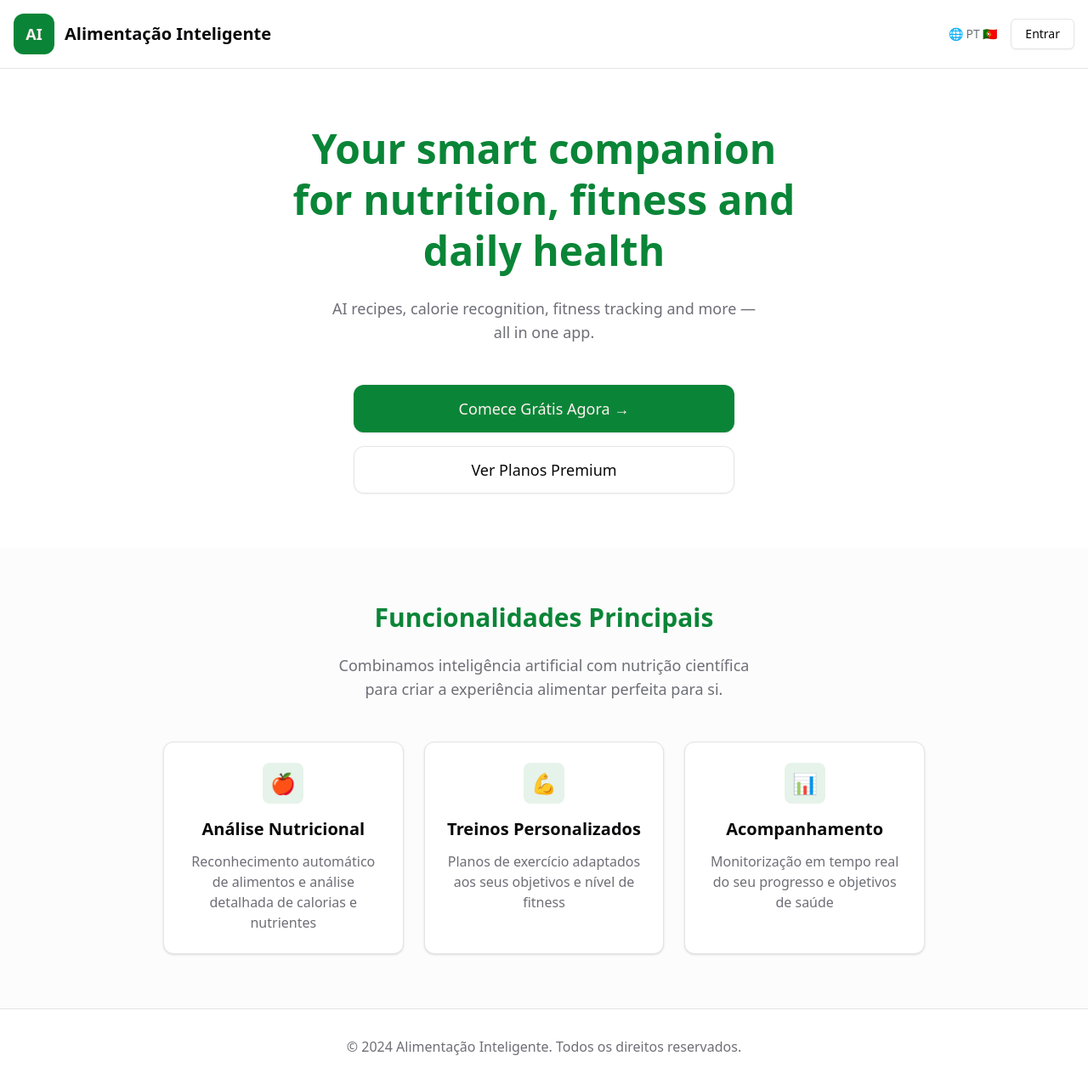
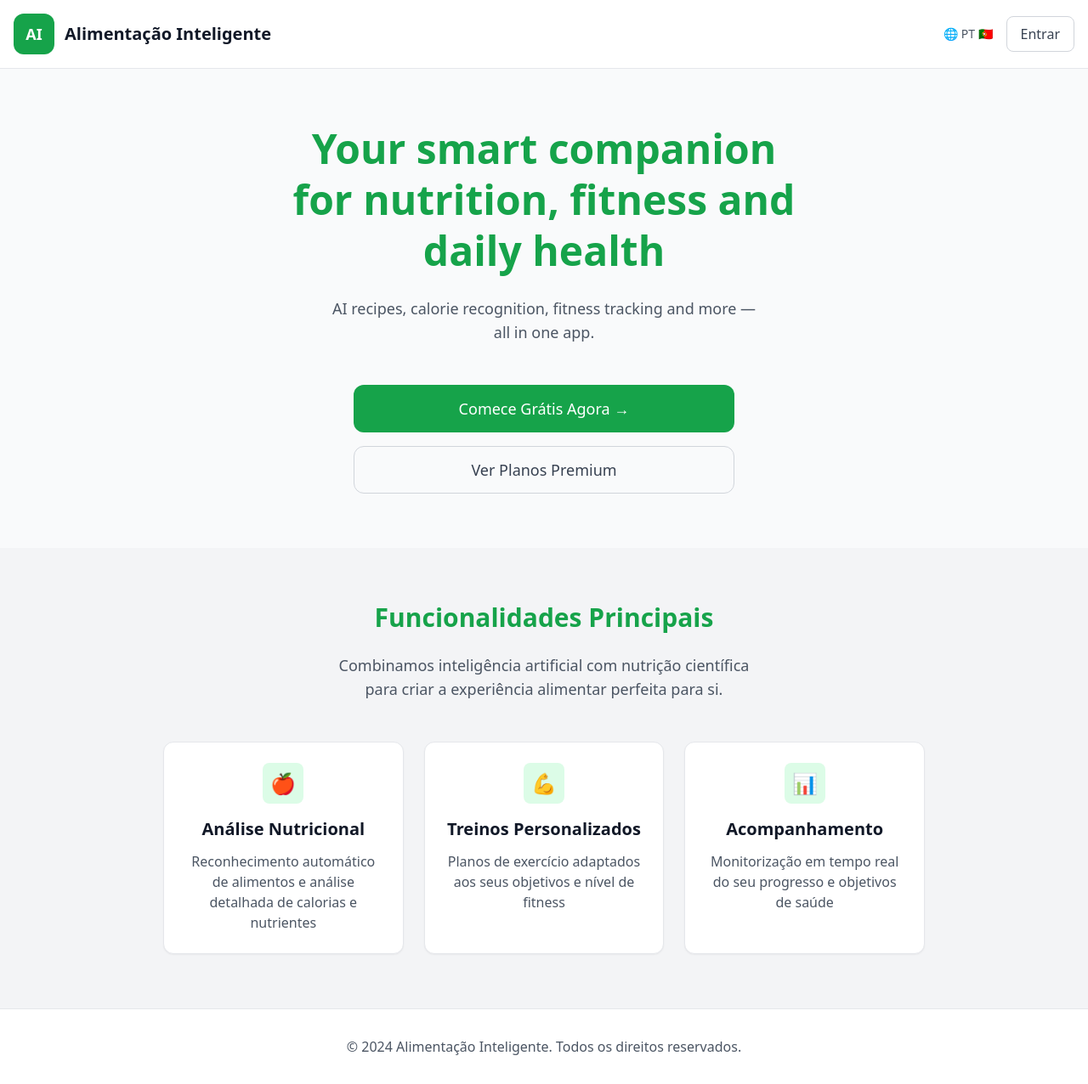
Before and after one commit to alimentacao-creador/alimentacao-inteligente-app, a React (Vite) app: page / in a window 1280 px wide. Shown: the whole page at 85% size. Built offline with nearby package versions, Linux system fonts and the light colour scheme.

Commit message:
Fix landing page styling

```diff
--- a/src/pages/LandingPage.tsx
+++ b/src/pages/LandingPage.tsx
@@ -1,38 +1,35 @@
 import React from 'react';
-import { Button } from '@/components/ui/button';
-import { Card } from '@/components/ui/card';
 import { useNavigate } from 'react-router-dom';
 
 const LandingPage = () => {
   const navigate = useNavigate();
 
   return (
-    <div className="min-h-screen bg-background">
+    <div className="min-h-screen bg-gray-50">
       {/* Header */}
-      <header className="flex items-center justify-between p-4 border-b border-border">
+      <header className="flex items-center justify-between p-4 bg-white border-b border-gray-200">
         <div className="flex items-center gap-3">
-          <div className="w-12 h-12 bg-primary rounded-xl flex items-center justify-center">
-            <span className="text-primary-foreground font-bold text-lg">AI</span>
+          <div className="w-12 h-12 bg-green-600 rounded-xl flex items-center justify-center">
+            <span className="text-white font-bold text-lg">AI</span>
           </div>
-          <h1 className="text-xl font-semibold text-foreground">Alimentação Inteligente</h1>
+          <h1 className="text-xl font-semibold text-gray-900">Alimentação Inteligente</h1>
         </div>
         <div className="flex items-center gap-4">
           <div className="flex items-center gap-2">
-            <span className="text-sm text-muted-foreground">🌐 PT 🇵🇹</span>
+            <span className="text-sm text-gray-600">🌐 PT 🇵🇹</span>
           </div>
-          <Button
-            variant="outline"
+          <button
             onClick={() => navigate('/auth')}
-            className="text-foreground border-border hover:bg-muted"
+            className="px-4 py-2 border border-gray-300 rounded-lg text-gray-700 hover:bg-gray-50 transition-colors"
           >
             Entrar
-          </Button>
+          </button>
         </div>
       </header>
 
       {/* Hero Section */}
       <main className="flex flex-col items-center text-center px-4 py-16 max-w-4xl mx-auto">
-        <h2 className="text-5xl font-bold text-primary mb-6 leading-tight">
+        <h2 className="text-5xl font-bold text-green-600 mb-6 leading-tight">
           Your smart companion
           <br />
           for nutrition, fitness and
@@ -40,7 +37,7 @@ const LandingPage = () => {
           daily health
         </h2>
 
-        <p className="text-lg text-muted-foreground mb-12 max-w-2xl">
+        <p className="text-lg text-gray-600 mb-12 max-w-2xl">
           AI recipes, calorie recognition, fitness tracking and more —
           <br />
           all in one app.
@@ -48,31 +45,26 @@ const LandingPage = () => {
 
         {/* CTA Buttons */}
         <div className="flex flex-col gap-4 w-full max-w-md">
-          <Button
-            size="lg"
-            className="bg-primary hover:bg-primary/90 text-primary-foreground h-14 text-lg font-medium rounded-xl"
+          <button
             onClick={() => navigate('/auth')}
+            className="bg-green-600 hover:bg-green-700 text-white h-14 text-lg font-medium rounded-xl transition-colors"
           >
             Comece Grátis Agora →
-          </Button>
+          </button>
 
-          <Button
-            variant="outline"
-            size="lg"
-            className="h-14 text-lg border-border text-foreground hover:bg-muted rounded-xl"
-          >
+          <button className="border border-gray-300 text-gray-700 hover:bg-gray-50 h-14 text-lg rounded-xl transition-colors">
             Ver Planos Premium
-          </Button>
+          </button>
         </div>
       </main>
 
       {/* Features Section */}
-      <section className="px-4 py-16 bg-muted/30">
+      <section className="px-4 py-16 bg-gray-100">
         <div className="max-w-4xl mx-auto text-center">
-          <h3 className="text-3xl font-bold text-primary mb-6">
+          <h3 className="text-3xl font-bold text-green-600 mb-6">
             Funcionalidades Principais
           </h3>
-          <p className="text-lg text-muted-foreground mb-12">
+          <p className="text-lg text-gray-600 mb-12">
             Combinamos inteligência artificial com nutrição científica
             <br />
             para criar a experiência alimentar perfeita para si.
@@ -80,43 +72,43 @@ const LandingPage = () => {
 
           {/* Feature Cards */}
           <div className="grid md:grid-cols-3 gap-6">
-            <Card className="p-6 bg-card border-border">
-              <div className="w-12 h-12 bg-primary/10 rounded-lg flex items-center justify-center mx-auto mb-4">
+            <div className="p-6 bg-white rounded-xl border border-gray-200 shadow-sm">
+              <div className="w-12 h-12 bg-green-100 rounded-lg flex items-center justify-center mx-auto mb-4">
                 <span className="text-2xl">🍎</span>
               </div>
-              <h4 className="text-xl font-semibold mb-3 text-card-foreground">Análise Nutricional</h4>
-              <p className="text-muted-foreground">
+              <h4 className="text-xl font-semibold mb-3 text-gray-900">Análise Nutricional</h4>
+              <p className="text-gray-600">
                 Reconhecimento automático de alimentos e análise detalhada de calorias e nutrientes
               </p>
-            </Card>
+            </div>
 
-            <Card className="p-6 bg-card border-border">
-              <div className="w-12 h-12 bg-primary/10 rounded-lg flex items-center justify-center mx-auto mb-4">
+            <div className="p-6 bg-white rounded-xl border border-gray-200 shadow-sm">
+              <div className="w-12 h-12 bg-green-100 rounded-lg flex items-center justify-center mx-auto mb-4">
                 <span className="text-2xl">💪</span>
               </div>
-              <h4 className="text-xl font-semibold mb-3 text-card-foreground">Treinos Personalizados</h4>
-              <p className="text-muted-foreground">
+              <h4 className="text-xl font-semibold mb-3 text-gray-900">Treinos Personalizados</h4>
+              <p className="text-gray-600">
                 Planos de exercício adaptados aos seus objetivos e nível de fitness
               </p>
-            </Card>
+            </div>
 
-            <Card className="p-6 bg-card border-border">
-              <div className="w-12 h-12 bg-primary/10 rounded-lg flex items-center justify-center mx-auto mb-4">
+            <div className="p-6 bg-white rounded-xl border border-gray-200 shadow-sm">
+              <div className="w-12 h-12 bg-green-100 rounded-lg flex items-center justify-center mx-auto mb-4">
                 <span className="text-2xl">📊</span>
               </div>
-              <h4 className="text-xl font-semibold mb-3 text-card-foreground">Acompanhamento</h4>
-              <p className="text-muted-foreground">
+              <h4 className="text-xl font-semibold mb-3 text-gray-900">Acompanhamento</h4>
+              <p className="text-gray-600">
                 Monitorização em tempo real do seu progresso e objetivos de saúde
               </p>
-            </Card>
+            </div>
           </div>
         </div>
       </section>
 
       {/* Footer */}
-      <footer className="py-8 px-4 border-t border-border">
+      <footer className="py-8 px-4 bg-white border-t border-gray-200">
         <div className="max-w-4xl mx-auto text-center">
-          <p className="text-muted-foreground">
+          <p className="text-gray-600">
             © 2024 Alimentação Inteligente. Todos os direitos reservados.
           </p>
         </div>
```
